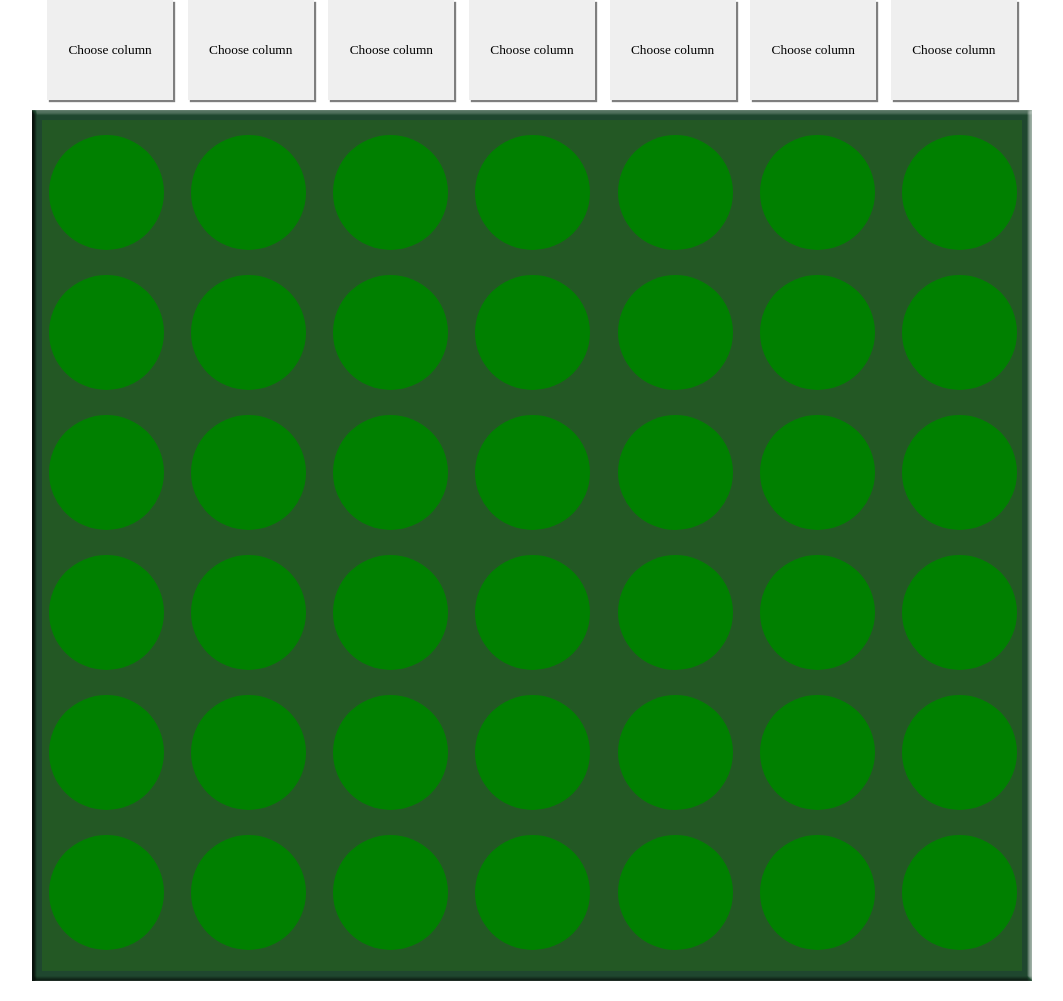
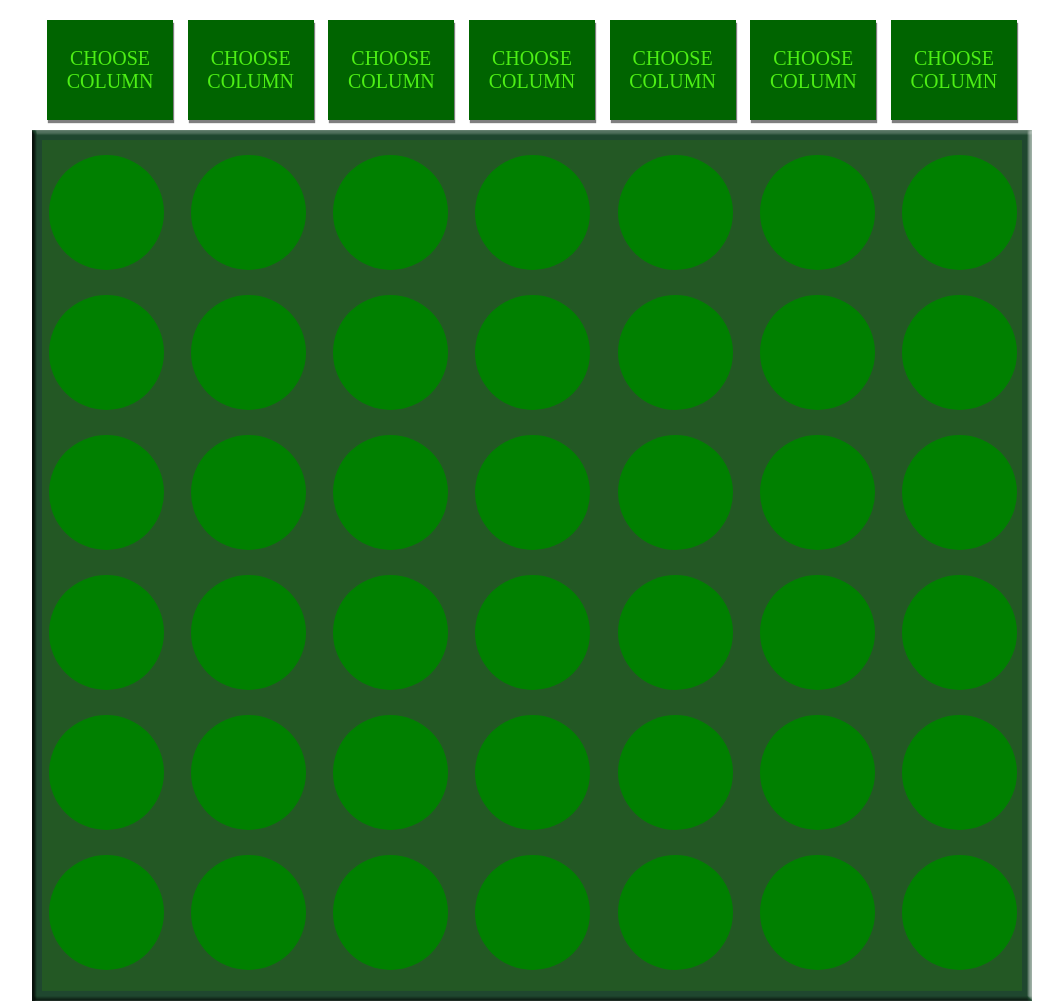
Before and after one commit to IhorVintonyak/4inline, a plain HTML site: page 4INLINE/index.html in a window 1280 px wide. Shown: the top 1001 px of the page, without its empty margins (108-1171 px from the left). Drawn offline with Linux system fonts and the light colour scheme.

Commit message:
Buttons were upgraded

```diff
--- a/4INLINE/style.css
+++ b/4INLINE/style.css
@@ -14,6 +14,9 @@ ul li{list-style: none;}
 img{vertical-align: top;}
 h1,h2,h3,h4,h5,h6{font-size:inherit;font-weight: inherit;}
 /*--------------------*/
+body{
+	padding-top: 20px;
+}
 .table{
 	background: url('img/table.png') 0 0 no-repeat scroll;
 	background-repeat: no-repeat;
@@ -47,7 +50,17 @@ h1,h2,h3,h4,h5,h6{font-size:inherit;font-weight: inherit;}
 }
 .button{
 	width: 13%;
-	box-shadow: 2px 2px 1px rgba(0,0,0,0.5);
+	box-shadow: 1px 3px 1px rgba(0,0,0,0.5);
+	background-color: darkgreen;
+	color: #4DEF15;
+	text-transform: uppercase;
+	font-size: 20px;
+
+}
+.button:hover{
+	width: 13%;
+	color: #56A63D;
+
 }
 .circle{
 	width: 115px;
```
Also changed, not shown: 4INLINE/try.js (+11 -0 lines).
